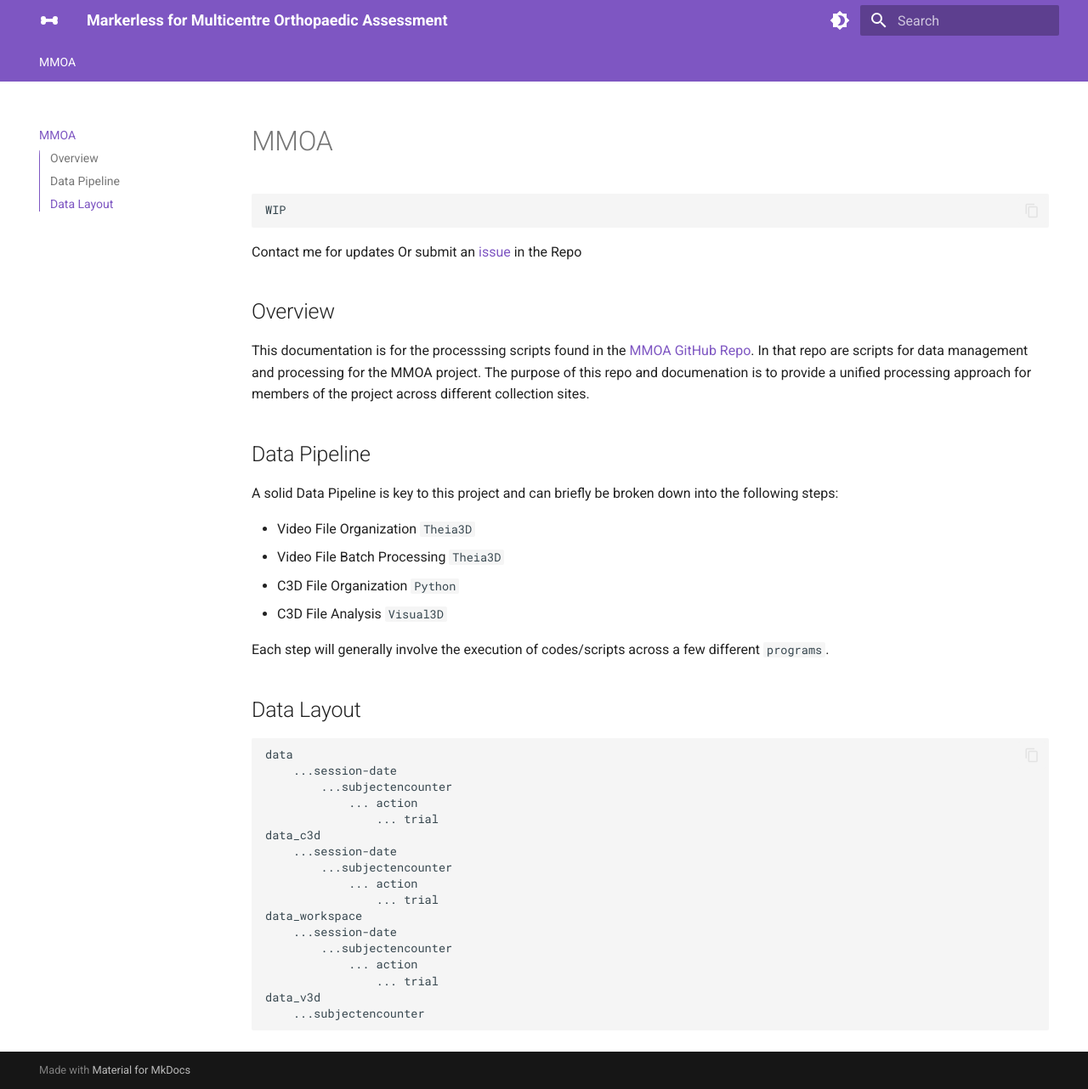
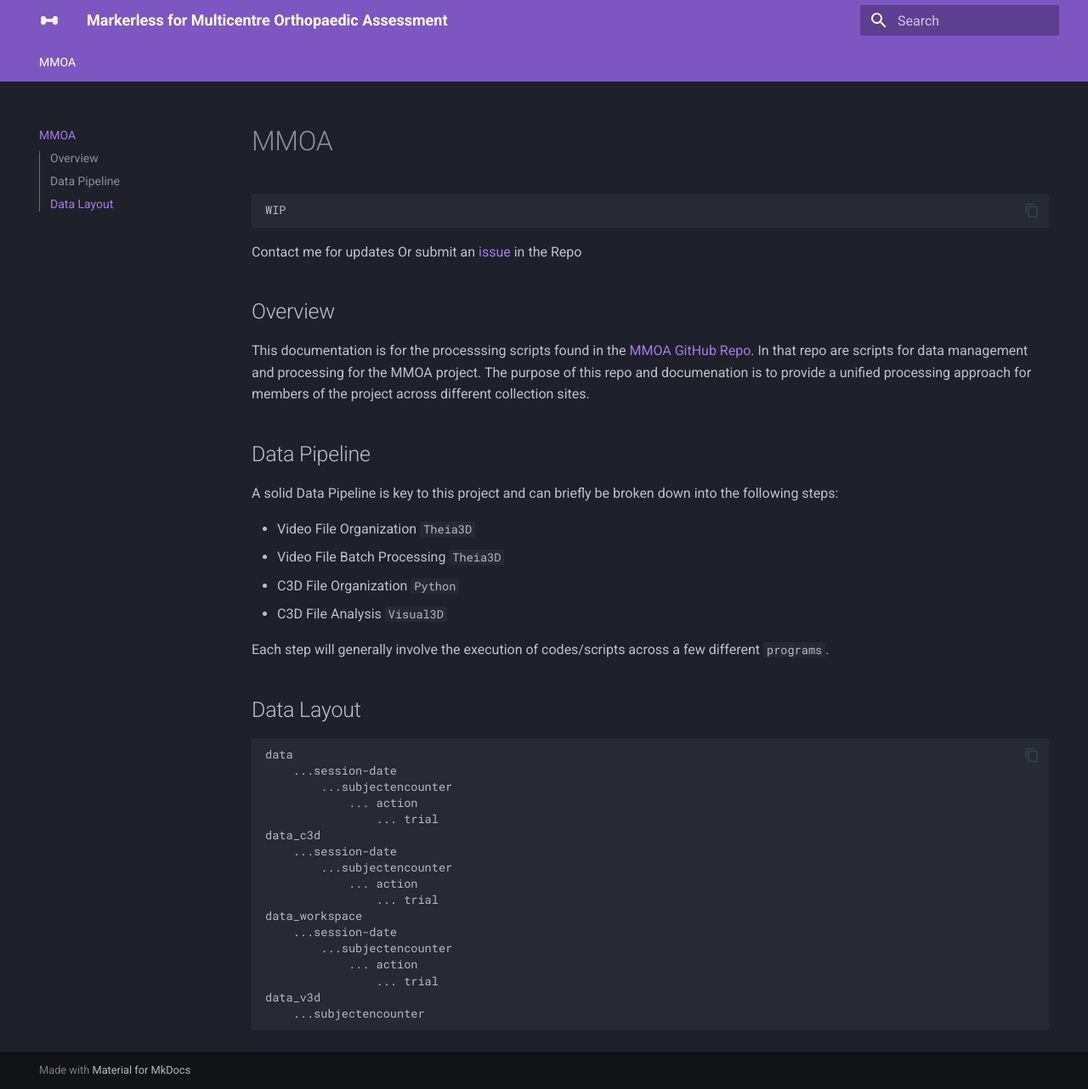
Before and after one commit to jouterleys/mmoa, an MkDocs documentation site: the page built from docs/index.md, in a window 1280 px wide and 1282 px high. Shown: the whole window at 85% size. Built offline with MkDocs 1.6.1 and Material for MkDocs 9.7.7, drawn with Linux system fonts in a browser that asks for light colours.

Commit message:
just want darkmode (scheme: slate)

```diff
--- a/mkdocs.yml
+++ b/mkdocs.yml
@@ -15,15 +15,6 @@ theme:
     - content.code.annotation
     - content.code.copy
     palette:
-    - scheme: default
-      toggle:
-        icon: material/brightness-4
-        name: Switch to dark mode
+    - scheme: slate
       primary: deep purple
       accent: pink
-    - scheme: slate
-      toggle:
-        icon: material/brightness-7
-        name: Switch to light mode
-      primary: deep purple
-      accent: lime
```
